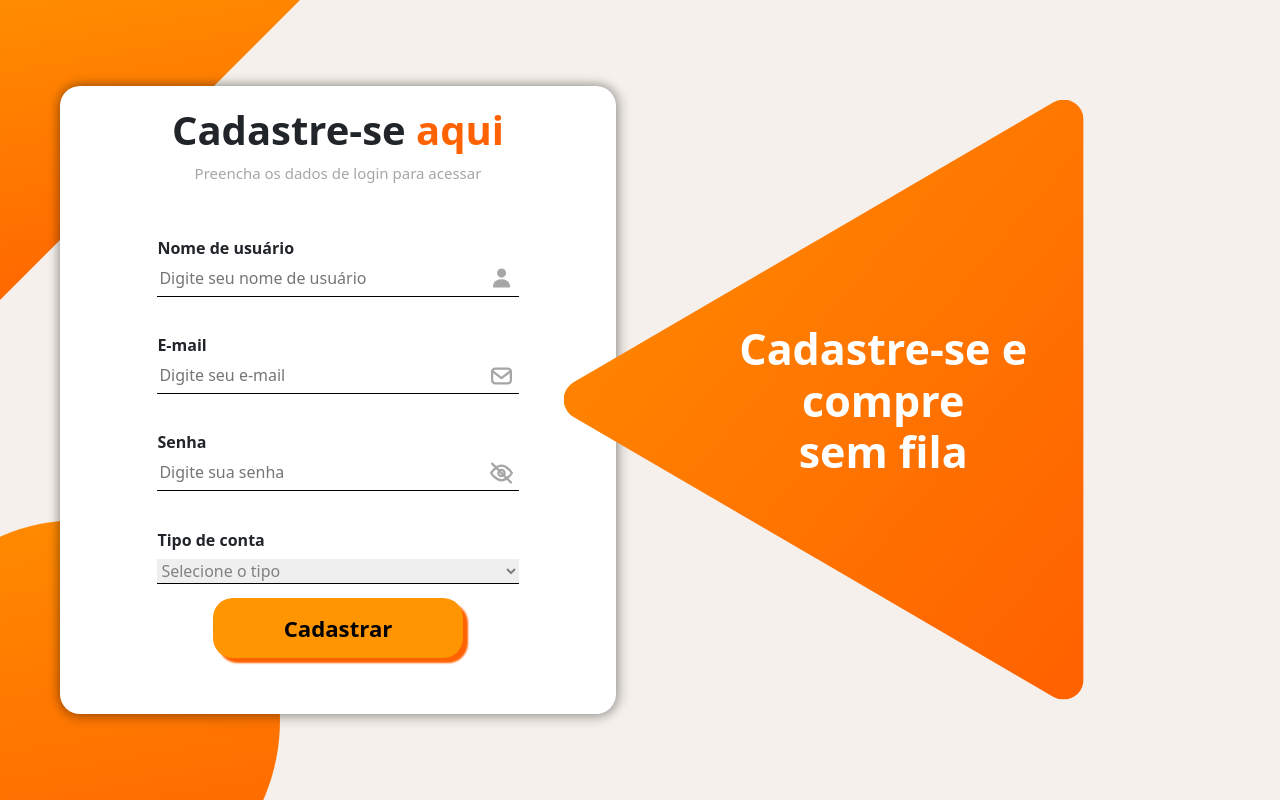
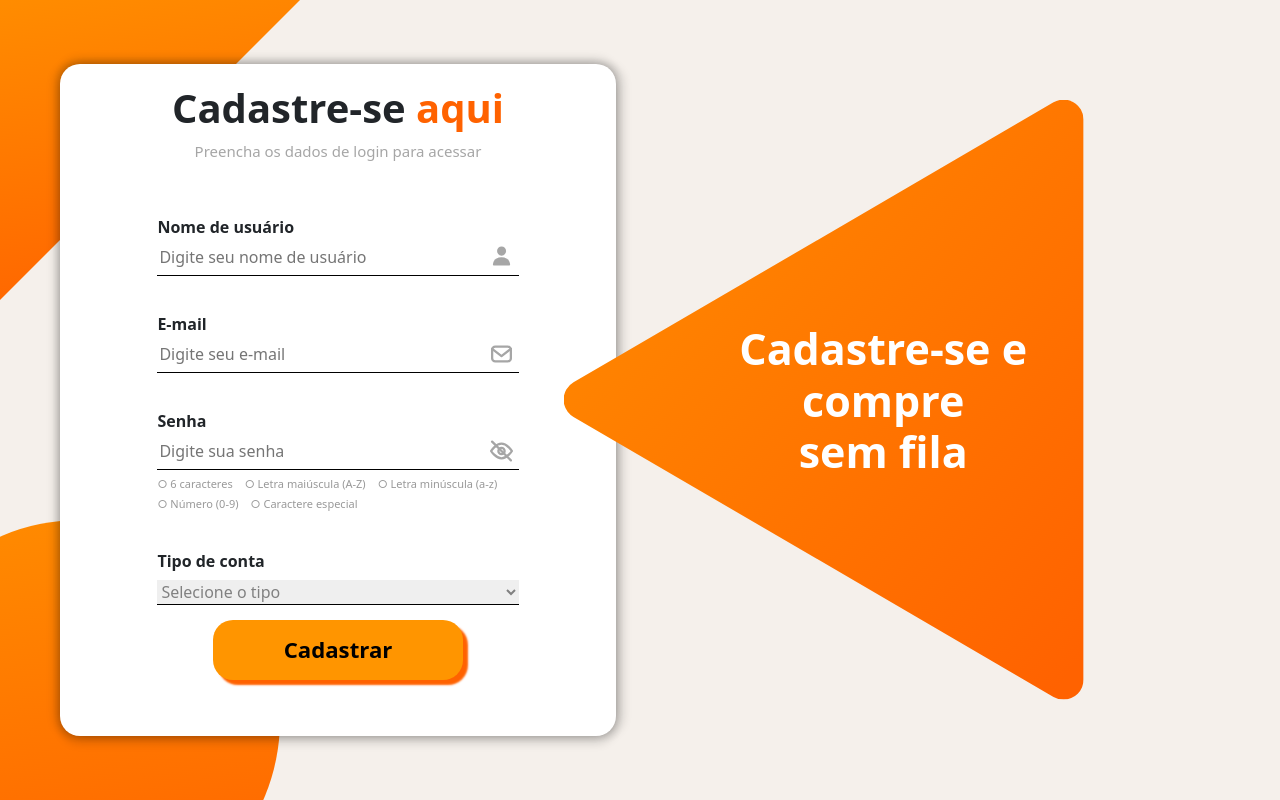
Before and after one commit to Refy-semFilas/Site, a PHP site: page /Site/registerUserForm.html in a window 1280 px wide. Run offline with PHP 8.4, Linux system fonts and the light colour scheme.

Commit message:
adicionando validação de senha

```diff
--- a/registerUserForm.html
+++ b/registerUserForm.html
@@ -144,6 +144,40 @@
             }
         }
 
+        // Requisitos de senha
+        const requisitos = [
+            { label: '6 caracteres',         test: (s) => s.length >= 6 },
+            { label: 'Letra maiúscula (A-Z)', test: (s) => /[A-Z]/.test(s) },
+            { label: 'Letra minúscula (a-z)', test: (s) => /[a-z]/.test(s) },
+            { label: 'Número (0-9)',          test: (s) => /[0-9]/.test(s) },
+            { label: 'Caractere especial',    test: (s) => /[!@#$%^&*()\-_=+{};:,<.>]/.test(s) },
+        ];
+
+        const senhaReqs = document.createElement('div');
+        senhaReqs.id = 'senha-requisitos';
+        senhaReqs.style.cssText = 'margin-top:6px;font-size:11px;display:flex;flex-wrap:wrap;gap:4px 12px';
+        requisitos.forEach((r, i) => {
+            const item = document.createElement('span');
+            item.id = 'req-' + i;
+            item.style.color = '#999';
+            item.textContent = '○ ' + r.label;
+            senhaReqs.appendChild(item);
+        });
+        senhaInput.parentNode.parentNode.appendChild(senhaReqs);
+
+        senhaInput.addEventListener('input', function() {
+            requisitos.forEach((r, i) => {
+                const item = document.getElementById('req-' + i);
+                if (r.test(this.value)) {
+                    item.style.color = '#ff6200';
+                    item.textContent = '● ' + r.label;
+                } else {
+                    item.style.color = '#999';
+                    item.textContent = '○ ' + r.label;
+                }
+            });
+        });
+
         // Validação e envio do formulário via fetch
         document.querySelector('form').addEventListener('submit', async function(e) {
             e.preventDefault();
@@ -151,6 +185,7 @@
             const tipoSelect = document.getElementById('tipo');
             const email = emailInput.value.trim();
             const username = userInput.value.trim();
+            const senha = senhaInput.value;
 
             if (!tipoSelect.value) {
                 showAlert('Por favor, selecione o tipo de conta!', 'warning');
@@ -167,6 +202,13 @@
             if (emailInput.setCustomValidity && emailInput.setCustomValidity.toString().includes('em uso')) {
                 showAlert('Por favor, use outro email! Este já está cadastrado.', 'error');
                 emailInput.focus();
+                return;
+            }
+
+            const errosSenha = validarSenha(senha);
+            if (errosSenha.length > 0) {
+                showAlert('Senha deve conter: ' + errosSenha.join(', '), 'error');
+                senhaInput.focus();
                 return;
             }
 
```
Also changed, not shown: src/php/registerUser.php (+16 -0 lines).
